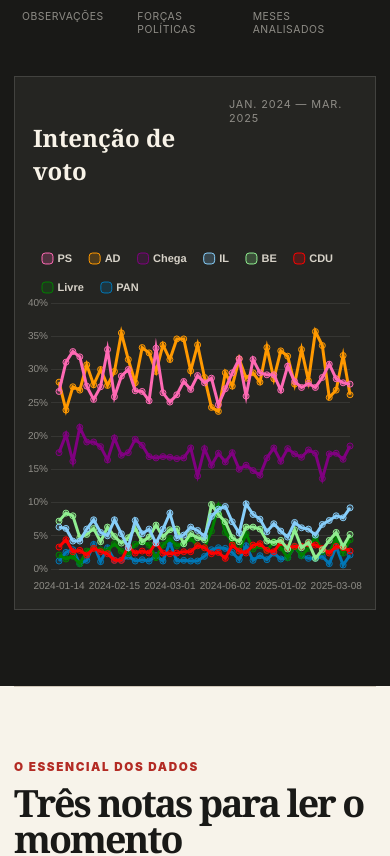
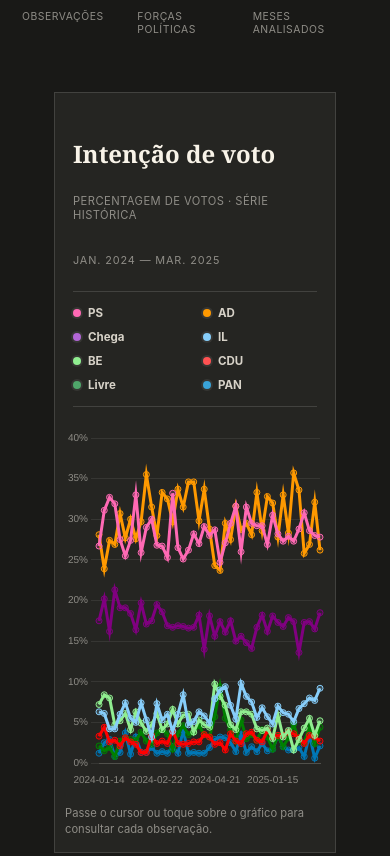
Before and after one commit to leobt23/politics-bias, a React (Create React App) app: page / in a window 390 px wide. Shown: the part 3360-4216 px from the top of the page. Built offline with nearby package versions, Linux system fonts and the light colour scheme.

Commit message:
Corrige layout responsivo do barometro

```diff
--- a/src/components/LatestPollsChart/LatestPollsChart.js
+++ b/src/components/LatestPollsChart/LatestPollsChart.js
@@ -5,6 +5,17 @@ import { Chart as ChartJS, CategoryScale, LinearScale, PointElement, LineElement
 ChartJS.register(CategoryScale, LinearScale, PointElement, LineElement, Title, Tooltip, Legend);
 
 const LatestPollsChart = () => {
+    const parties = [
+      { name: 'PS', color: '#ff69b4' },
+      { name: 'AD', color: '#ff9900' },
+      { name: 'Chega', color: '#b266d6' },
+      { name: 'IL', color: '#87CEFA' },
+      { name: 'BE', color: '#90EE90' },
+      { name: 'CDU', color: '#ff5252' },
+      { name: 'Livre', color: '#4fa66a' },
+      { name: 'PAN', color: '#39a3d8' },
+    ];
+
     const data = {
         labels: [
             '2024-01-14', '2024-01-18', '2024-01-19', '2024-01-21', '2024-01-28',
@@ -138,17 +149,7 @@ const LatestPollsChart = () => {
     },
     plugins: {
       legend: {
-        position: 'top',
-        align: 'start',
-        labels: {
-          color: '#d7d2c8',
-          usePointStyle: true,
-          pointStyle: 'rectRounded',
-          boxWidth: 9,
-          boxHeight: 9,
-          padding: 18,
-          font: { size: 11, weight: '600' },
-        },
+        display: false,
       },
       tooltip: {
         enabled: true,
@@ -190,10 +191,21 @@ const LatestPollsChart = () => {
   };
 
   return (
-    <div className="polling-chart">
+    <figure className="polling-chart">
       <div className="polling-chart__top">
-        <h3>Intenção de voto</h3>
+        <div>
+          <h3>Intenção de voto</h3>
+          <p>Percentagem de votos · série histórica</p>
+        </div>
         <span>Jan. 2024 — Mar. 2025</span>
+      </div>
+      <div className="polling-chart__legend" aria-label="Partidos representados no gráfico">
+        {parties.map((party) => (
+          <span key={party.name}>
+            <i style={{ backgroundColor: party.color }} aria-hidden="true" />
+            {party.name}
+          </span>
+        ))}
       </div>
       <div className="polling-chart__canvas">
         <Line
@@ -203,7 +215,8 @@ const LatestPollsChart = () => {
           aria-label="Gráfico de linhas com a evolução da intenção de voto de oito forças políticas entre janeiro de 2024 e março de 2025."
         />
       </div>
-    </div>
+      <figcaption>Passe o cursor ou toque sobre o gráfico para consultar cada observação.</figcaption>
+    </figure>
   );
 };
 
--- a/src/pages/Homepage/HomePage.css
+++ b/src/pages/Homepage/HomePage.css
@@ -446,6 +446,7 @@
   padding: 28px;
   border: 1px solid #42423f;
   background: #252522;
+  overflow: hidden;
 }
 
 .polling-chart__top {
@@ -460,6 +461,14 @@
   font-size: 1.5rem;
 }
 
+.polling-chart__top p {
+  margin-top: 5px;
+  color: #8f8d87;
+  font-size: 0.7rem;
+  letter-spacing: 0.04em;
+  text-transform: uppercase;
+}
+
 .polling-chart__top span {
   color: #8f8d87;
   font-size: 0.68rem;
@@ -467,9 +476,42 @@
   text-transform: uppercase;
 }
 
+.polling-chart__legend {
+  display: grid;
+  grid-template-columns: repeat(4, minmax(0, 1fr));
+  gap: 10px 16px;
+  margin: 0 0 22px;
+  padding: 14px 0;
+  border-top: 1px solid #42423f;
+  border-bottom: 1px solid #42423f;
+}
+
+.polling-chart__legend span {
+  display: inline-flex;
+  align-items: center;
+  gap: 7px;
+  color: #d7d2c8;
+  font-size: 0.72rem;
+  font-weight: 700;
+}
+
+.polling-chart__legend i {
+  width: 8px;
+  height: 8px;
+  border-radius: 50%;
+  box-shadow: 0 0 0 2px rgba(255, 255, 255, 0.08);
+}
+
 .polling-chart__canvas {
   position: relative;
   height: 410px;
+}
+
+.polling-chart figcaption {
+  margin-top: 16px;
+  color: #8f8d87;
+  font-size: 0.7rem;
+  line-height: 1.45;
 }
 
 .section-heading--briefing {
@@ -822,6 +864,10 @@
     grid-template-columns: 1fr;
   }
 
+  .polling-chart__legend {
+    grid-template-columns: repeat(4, minmax(0, 1fr));
+  }
+
   .site-footer {
     grid-template-columns: 1fr;
   }
@@ -882,7 +928,14 @@
   }
 
   .polling-chart__top {
+    align-items: start;
+    flex-direction: column;
     padding-inline: 8px;
+  }
+
+  .polling-chart__legend {
+    grid-template-columns: repeat(2, minmax(0, 1fr));
+    margin-inline: 8px;
   }
 
   .polling-chart__canvas {
```
